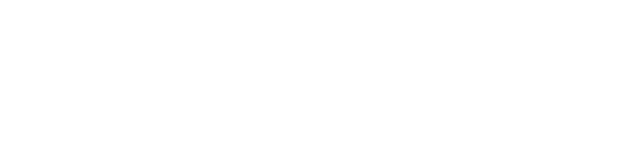
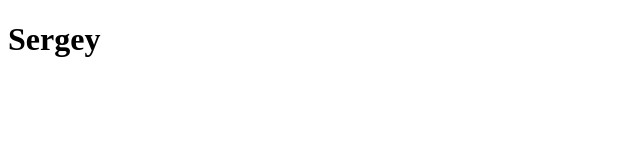
Before and after one commit to SergeyProgramme/test, a plain HTML site: page index.html in a window 1280 px wide. Shown: the whole page, without its empty margins (0-640 px from the left). Drawn offline with Linux system fonts and the light colour scheme.

```diff
--- a/index.html
+++ b/index.html
@@ -7,6 +7,6 @@
     <link rel="stylesheet" href="/style.css">
 </head>
 <body>
-
+    <h1>Sergey</h1>
 </body>
 </html>
```
